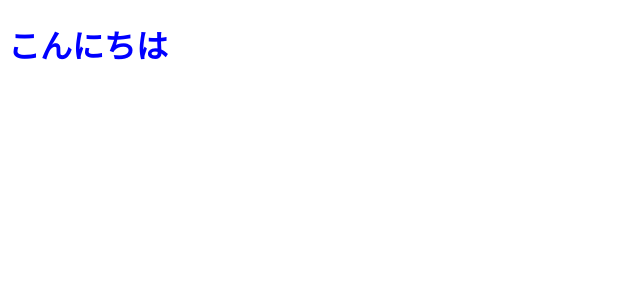
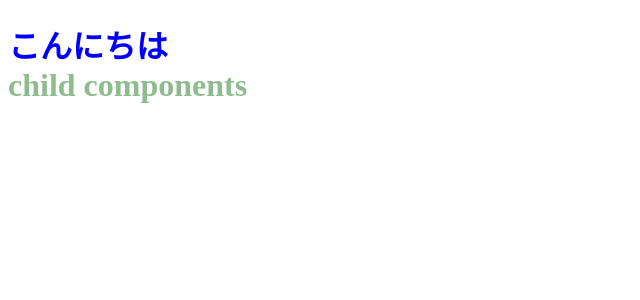
Before and after one commit to t-mochizuki/angular2-study, an Angular app in the folder test01/: page / in a window 1280 px wide. Shown: the top 300 px of the page, without its empty margins (0-640 px from the left). Built offline with nearby package versions, Linux system fonts and the light colour scheme.

Commit message:
子コンポーネントを作成する closes #9

```diff
--- a/test01/src/app/app.component.html
+++ b/test01/src/app/app.component.html
@@ -1,3 +1,4 @@
 <h1>
   {{title}}
+  <child></child>
 </h1>
--- a/test01/src/app/app.component.ts
+++ b/test01/src/app/app.component.ts
@@ -10,6 +10,7 @@ import { HttpService } from './http.service';
   // スタイルシートファイルの指定
   styleUrls: ['./app.component.css']
 })
+
 export class AppComponent {
   title = 'こんにちは';
 
--- a/test01/src/app/app.module.ts
+++ b/test01/src/app/app.module.ts
@@ -4,12 +4,14 @@ import { FormsModule } from '@angular/forms';
 import { HttpModule } from '@angular/http';
 
 import { AppComponent } from './app.component';
+import { ChildComponent } from './child.component';
 import { HttpService } from './http.service';
 
 @NgModule({
   // このアプリで利用するクラス
   declarations: [
-    AppComponent
+    AppComponent,
+    ChildComponent
   ],
   // このアプリで利用するモジュール
   imports: [
--- /dev/null
+++ b/test01/src/app/child.component.css
@@ -0,0 +1,3 @@
+div {
+    color: darkseagreen;
+}
--- /dev/null
+++ b/test01/src/app/child.component.html
@@ -0,0 +1,3 @@
+<div>
+    {{status}}
+</div>
--- /dev/null
+++ b/test01/src/app/child.component.ts
@@ -0,0 +1,15 @@
+import { Component } from '@angular/core';
+
+@Component({
+  selector: 'child',
+  templateUrl: './child.component.html',
+  styleUrls: ['./child.component.css']
+})
+
+export class ChildComponent {
+    status: string;
+
+    constructor() {
+        this.status = 'child components';
+    }
+}
```
